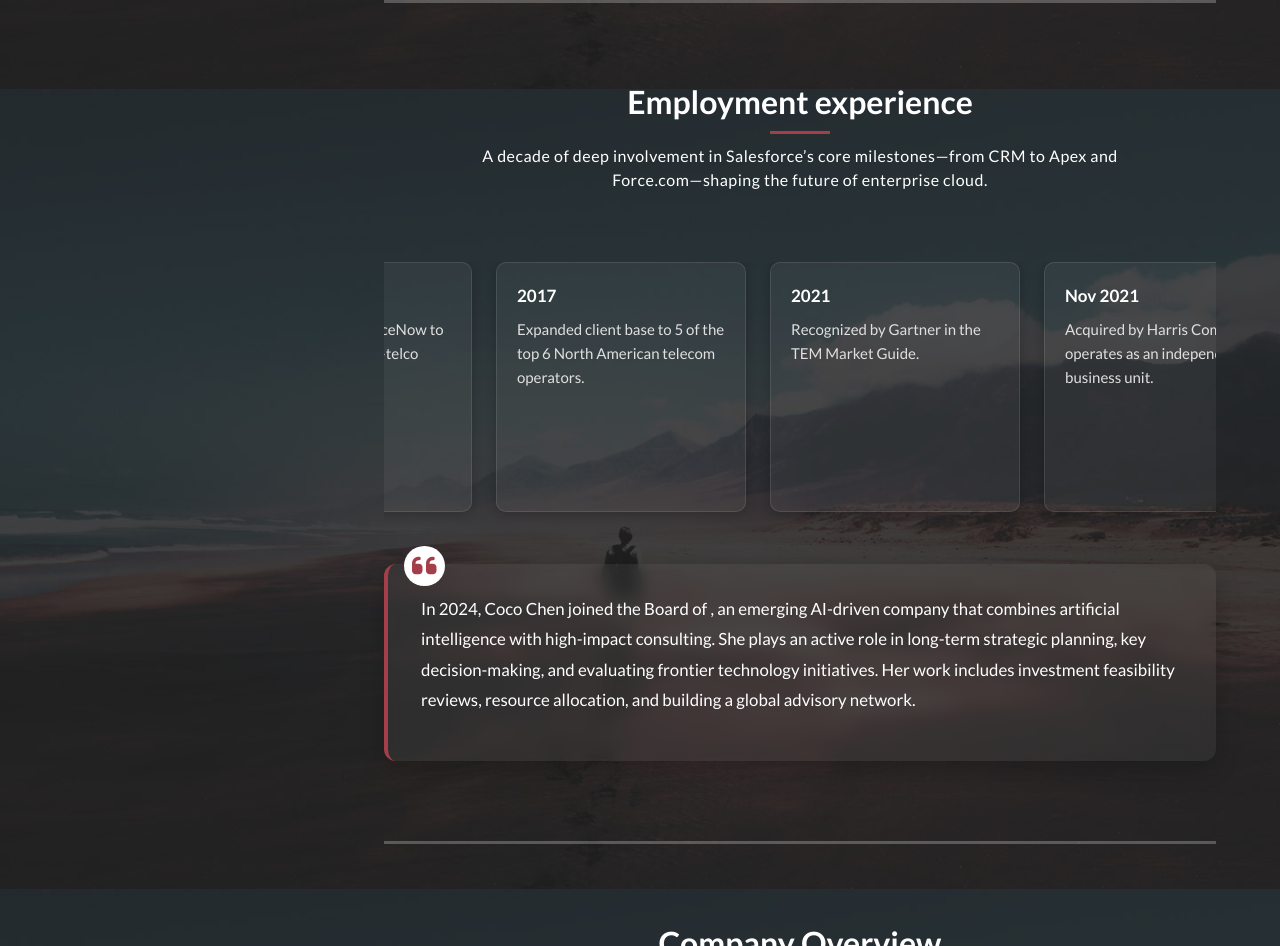
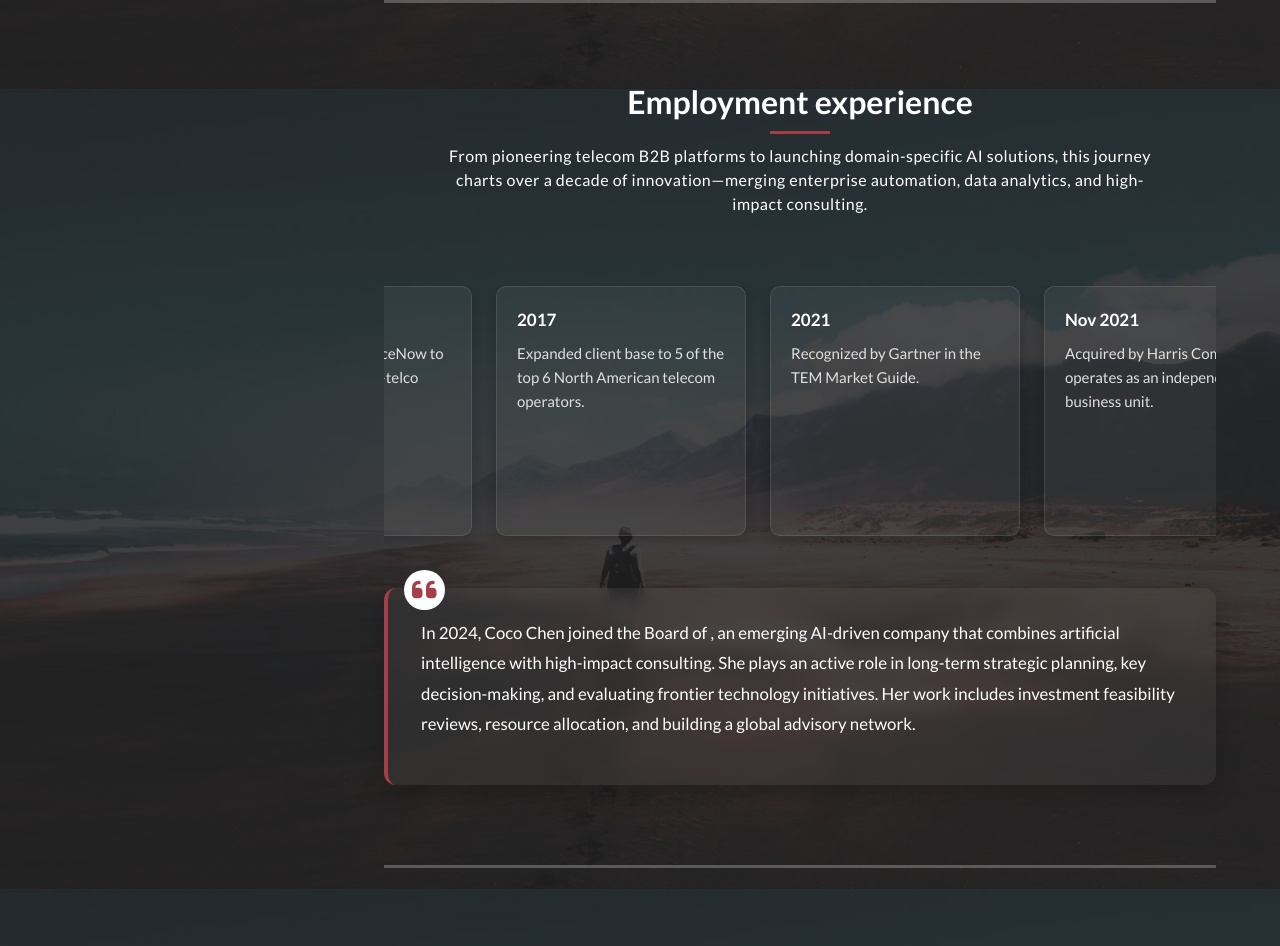
Before and after one commit to LunaFu1/Ayi, a plain HTML site: page index.html in a window 1280 px wide. Shown: the part 2311-3257 px from the top of the page. Drawn offline with Linux system fonts and the light colour scheme.

Commit message:
Add files via upload

```diff
--- a/index.html
+++ b/index.html
@@ -182,7 +182,7 @@ Automation & Integration: Hands-on experience with Globys AI Assistant, CLM impl
       <h2>Employment experience</h2>
       <div class="line-dec"></div>
       <span>
-        A decade of deep involvement in Salesforce’s core milestones—from CRM to Apex and Force.com—shaping the future of enterprise cloud.
+        From pioneering telecom B2B platforms to launching domain-specific AI solutions, this journey charts over a decade of innovation—merging enterprise automation, data analytics, and high-impact consulting.
       </span>
     </div>
     <div class="row">
```
